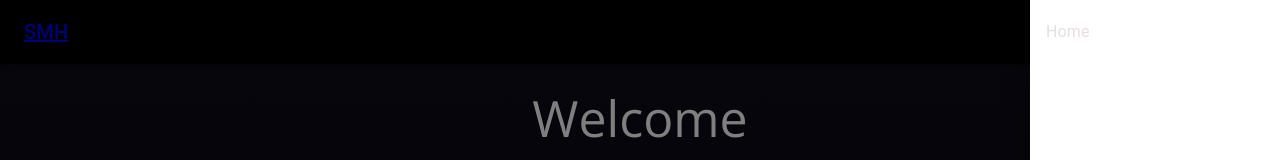
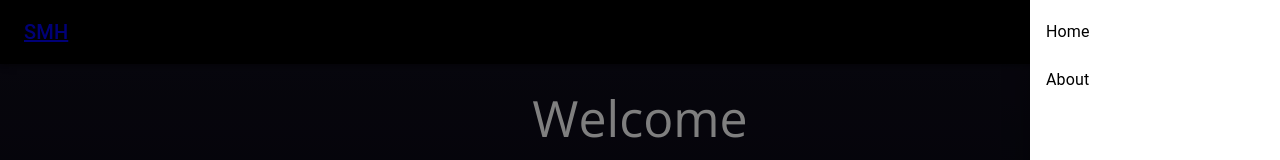
Before and after one commit to Sam-Haider/sam-haider.github.io, a React (Create React App) app: page / in a window 1280 px wide. Both pictures are taken after a click on the button 1236 px from the left and 32 px from the top of the page. Shown: the top 160 px of the page. Built offline with nearby package versions, Linux system fonts and the light colour scheme.

Commit message:
Add about link to navbar

```diff
--- a/src/App.css
+++ b/src/App.css
@@ -5,7 +5,7 @@
 }
 
 .MuiTypography-body1 {
-  color: #e6dddd;
+  color: black;
   font-size: 2rem;
   line-height: 1.5;
 }
--- a/src/App.js
+++ b/src/App.js
@@ -45,6 +45,9 @@ function App() {
                 <ListItem button component={Link} to="/">
                   <ListItemText primary="Home" />
                 </ListItem>
+                <ListItem button component={Link} to="/about">
+                  <ListItemText primary="About" />
+                </ListItem>
               </List>
             </Drawer>
           </Toolbar>
```
